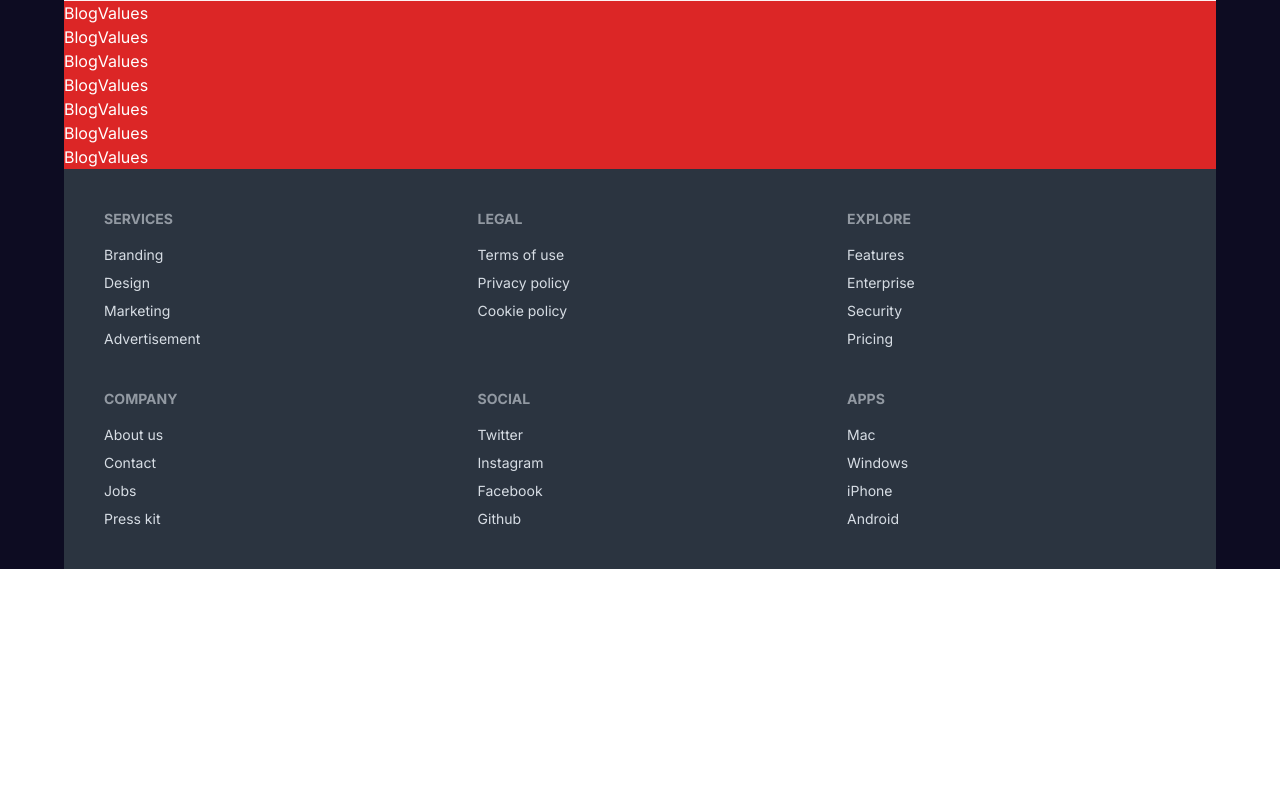
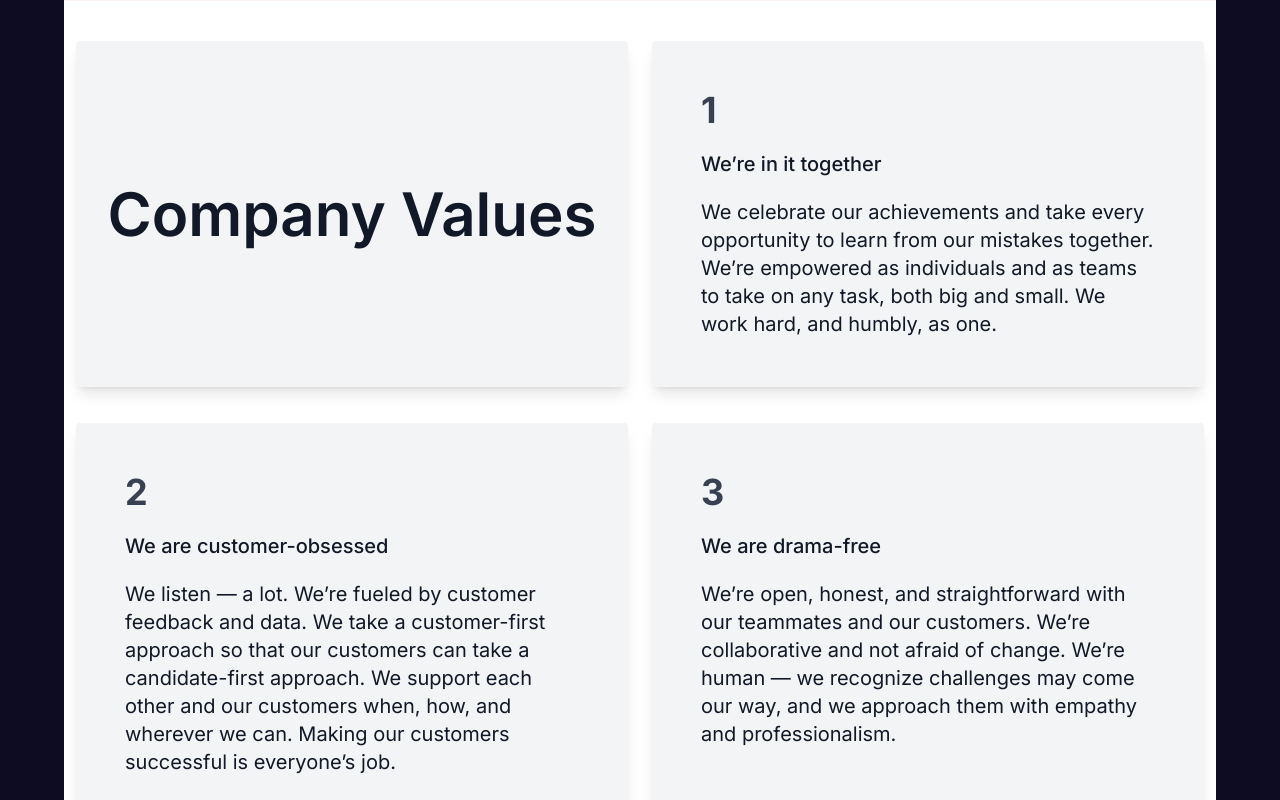
Before and after one commit to Naymul-NN/Schedulemeet-client, a Next.js app: page /about in a window 1280 px wide. Shown: the part 940-1740 px from the top of the page. Before the commit the page ends 1509 px from the top, so only its background shows below. Built offline with nearby package versions, Linux system fonts and the light colour scheme.

Commit message:
about page : company value section added

```diff
--- a/src/components/about/BlogValues.jsx
+++ b/src/components/about/BlogValues.jsx
@@ -1,15 +1,56 @@
 import React from "react";
+import ValueCard from "./ValueCard";
+
+const companyValueData = [
+  {
+    id: 0,
+    titleOnly: "Company Values",
+  },
+  {
+    id: 1,
+    title: "We’re in it together",
+    description:
+      "We celebrate our achievements and take every opportunity to learn from our mistakes together. We’re empowered as individuals and as teams to take on any task, both big and small. We work hard, and humbly, as one.",
+  },
+  {
+    id: 2,
+    title: "We are customer-obsessed",
+    description:
+      "We listen — a lot. We’re fueled by customer feedback and data. We take a customer-first approach so that our customers can take a candidate-first approach. We support each other and our customers when, how, and wherever we can. Making our customers successful is everyone’s job.",
+  },
+  {
+    id: 3,
+    title: "We are drama-free",
+    description:
+      "We’re open, honest, and straightforward with our teammates and our customers. We’re collaborative and not afraid of change. We’re human — we recognize challenges may come our way, and we approach them with empathy and professionalism.",
+  },
+  {
+    id: 4,
+    title:
+      "We never stop improving — we’re committed to building a transformational platform for recruiting teams and their talent. We strive to wow and delight our customers with the value created by our product at every opportunity. We share a passion for automation and AI, but never lose sight of what makes our product exceptional — the human element.",
+    description: "",
+  },
+  {
+    id: 5,
+    title: "We're true to ourselves",
+    description:
+      "We encourage sharing diverse points of view and imaginative ideas. We treasure authenticity and the quirks that make us who we are. We make time to create, connect, and laugh with each other.",
+  },
+];
 
 const BlogValues = () => {
   return (
-    <div className=" bg-red-600 ">
-      <h1>BlogValues</h1>
-      <h1>BlogValues</h1>
-      <h1>BlogValues</h1>
-      <h1>BlogValues</h1>
-      <h1>BlogValues</h1>
-      <h1>BlogValues</h1>
-      <h1>BlogValues</h1>
+    <div className="blogValueCOntainer  py-10 px-3 ">
+      <div className="valueWrapper   m-auto grid grid-cols-1 md:grid-cols-2 gap-x-6 gap-y-9 ">
+        {/* card component  */}
+
+        {companyValueData &&
+          companyValueData.map((data) => (
+            <ValueCard key={data?.id} data={data} />
+          ))}
+
+        {/* card component ends   */}
+      </div>
     </div>
   );
 };
--- a/src/components/about/Identity.jsx
+++ b/src/components/about/Identity.jsx
@@ -30,7 +30,7 @@ const Identity = () => {
         {/* left container endss  */}
 
         {/* right container starts  */}
-        <div className="rightCOntainer  bg-blue-300 w-[45%] lg:w-[50%]  ">
+        <div className="rightCOntainer  bg-blue-400 w-[45%] lg:w-[50%]  ">
           <h1>right container</h1>
           <h1>right container</h1>
           <h1>right container</h1>
--- /dev/null
+++ b/src/components/about/ValueCard.jsx
@@ -0,0 +1,43 @@
+import React from "react";
+
+const ValueCard = ({ data }) => {
+  //   console.log(data);
+
+  if (data?.titleOnly) {
+    return (
+      <div className="valueCardContainer p-5 bg-gray-100 rounded shadow-lg  border border-gray-100  ">
+        <div className="valueCardWrapper h-full   flex justify-center items-center ">
+          {/* card title  */}
+          <h1 className=" text-6xl font-semibold text-gray-900 ">
+            {data?.titleOnly}
+          </h1>
+          {/* card title ends */}
+
+          {/*  */}
+        </div>
+      </div>
+    );
+  }
+
+  return (
+    <div className="valueCardContainer p-12 bg-gray-100  rounded shadow-lg border border-gray-100 ">
+      <div className="valueCardWrapper  flex flex-col gap-y-5 ">
+        {/* card number  */}
+        <h1 className=" text-4xl font-bold text-gray-700 "> {data?.id} </h1>
+        {/* card number ends */}
+
+        {/* card title  */}
+        <h1 className=" text-xl font-medium text-gray-900 ">{data?.title}</h1>
+        {/* card title ends */}
+
+        {/* card description  */}
+        <p className=" text-xl  text-gray-900 ">{data?.description}</p>
+        {/* card description ends */}
+
+        {/*  */}
+      </div>
+    </div>
+  );
+};
+
+export default ValueCard;
```
